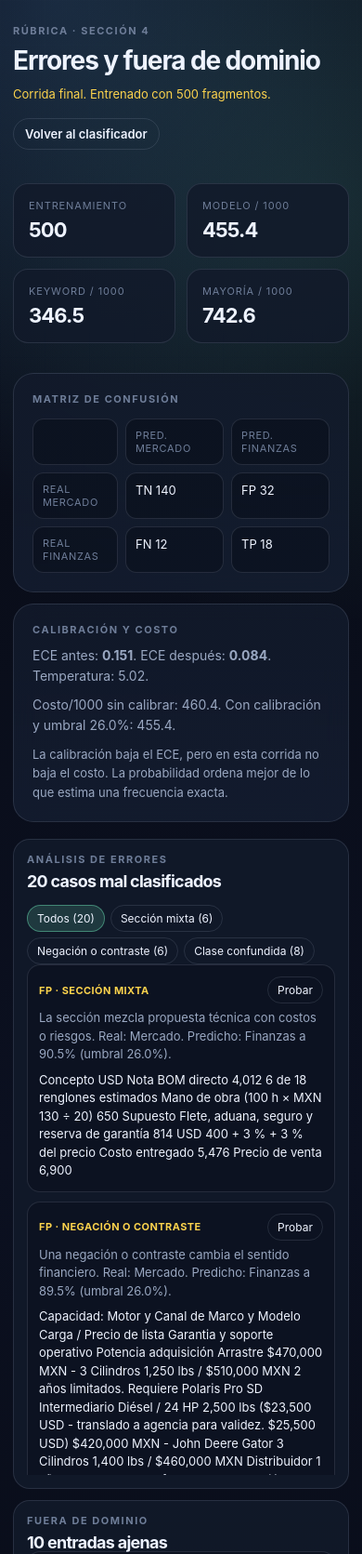
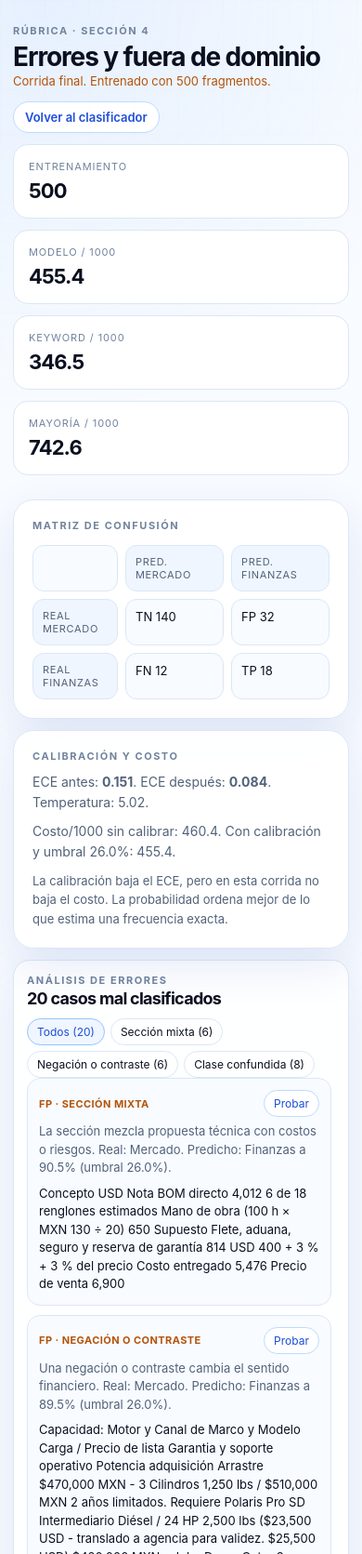
Before and after one commit to najjibguerra-alt/najjibguerra-alt.github.io, a plain HTML site: page evaluacion.html in a window 390 px wide. Shown: the top 1671 px of the page at 93% size. Drawn offline with Linux system fonts and the light colour scheme.

Commit message:
Rediseño visual PWA: tema blanco, paleta azul y transiciones

```diff
--- a/evaluacion.html
+++ b/evaluacion.html
@@ -3,9 +3,9 @@
   <head>
     <meta charset="utf-8" />
     <meta name="viewport" content="width=device-width, initial-scale=1, viewport-fit=cover" />
-    <meta name="theme-color" content="#0b1020" />
-    <title>Análisis · Triaje financiero</title>
-    <link rel="stylesheet" href="./style.css?v=12" />
+    <meta name="theme-color" content="#ffffff" />
+    <title>Análisis · SAE - Business Case</title>
+    <link rel="stylesheet" href="./style.css" />
   </head>
   <body class="analysis-body">
     <div class="analysis-shell">
--- a/style.css
+++ b/style.css
@@ -1,21 +1,21 @@
 :root {
-  color-scheme: dark;
-  --bg: #080b14;
-  --bg-2: #0d1322;
-  --panel: rgba(18, 26, 43, 0.86);
-  --panel-2: rgba(22, 32, 52, 0.72);
-  --border: rgba(148, 163, 184, 0.18);
-  --border-strong: rgba(148, 163, 184, 0.32);
-  --text: #eef3ff;
-  --muted: #9aa8c2;
-  --faint: #6f7e99;
-  --accent: #6ee7b7;
+  color-scheme: light;
+  --bg: #ffffff;
+  --bg-2: #f4f8ff;
+  --panel: #ffffff;
+  --panel-2: #f8fbff;
+  --border: #dbe7f5;
+  --border-strong: #b9cde6;
+  --text: #0b1020;
+  --muted: #52627a;
+  --faint: #71839d;
+  --accent: #2563eb;
   --accent-2: #60a5fa;
-  --finance: #6ee7b7;
-  --market: #93c5fd;
-  --danger: #fca5a5;
-  --warning: #fcd34d;
-  --shadow: 0 24px 80px rgba(0, 0, 0, 0.35);
+  --finance: #047857;
+  --market: #2563eb;
+  --danger: #dc2626;
+  --warning: #b45309;
+  --shadow: 0 18px 50px rgba(30, 64, 175, 0.11);
   --radius: 22px;
   --font: ui-sans-serif, -apple-system, BlinkMacSystemFont, "Segoe UI", Roboto, Helvetica, Arial, sans-serif;
 }
@@ -35,9 +35,9 @@ body {
   color: var(--text);
   font-family: var(--font);
   background:
-    radial-gradient(circle at 15% 0%, rgba(96, 165, 250, 0.18), transparent 34rem),
-    radial-gradient(circle at 88% 10%, rgba(110, 231, 183, 0.12), transparent 28rem),
-    linear-gradient(180deg, #080b14 0%, #0b1020 55%, #080b14 100%);
+    radial-gradient(circle at 10% 0%, rgba(96, 165, 250, 0.12), transparent 32rem),
+    radial-gradient(circle at 92% 12%, rgba(219, 234, 254, 0.72), transparent 28rem),
+    linear-gradient(180deg, #ffffff 0%, #f8fbff 58%, #ffffff 100%);
   -webkit-font-smoothing: antialiased;
 }
 
@@ -46,9 +46,9 @@ body::before {
   position: fixed;
   inset: 0;
   pointer-events: none;
-  opacity: 0.18;
-  background-image: linear-gradient(rgba(148, 163, 184, 0.08) 1px, transparent 1px),
-    linear-gradient(90deg, rgba(148, 163, 184, 0.08) 1px, transparent 1px);
+  opacity: 0.24;
+  background-image: linear-gradient(rgba(37, 99, 235, 0.045) 1px, transparent 1px),
+    linear-gradient(90deg, rgba(37, 99, 235, 0.045) 1px, transparent 1px);
   background-size: 48px 48px;
   mask-image: linear-gradient(to bottom, black, transparent 78%);
 }
@@ -610,42 +610,32 @@ button {
 }
 
 .analysis-body {
-  min-height: 100vh;
-  overflow-x: hidden;
-  overflow-y: auto;
+  height: 100vh;
+  overflow: hidden;
 }
 
 .analysis-shell {
+  height: 100vh;
   width: min(1280px, calc(100% - 28px));
   margin: 0 auto;
-  padding: 26px 0 34px;
+  padding: 16px 0 14px;
   display: flex;
   flex-direction: column;
-  gap: 18px;
+  gap: 12px;
+  min-height: 0;
 }
 
 .analysis-top,
 .pane-head {
   display: flex;
   justify-content: space-between;
-  gap: 12px 20px;
+  gap: 12px;
   align-items: flex-start;
-  flex-wrap: wrap;
-}
-
-.analysis-top {
-  padding-bottom: 8px;
-  margin-bottom: 4px;
-}
-
-.analysis-top .ghost {
-  flex-shrink: 0;
-  white-space: nowrap;
 }
 
 .analysis-top h1,
 .pane-head h2 {
-  margin: 8px 0 0;
+  margin: 4px 0 0;
   font-size: 28px;
   letter-spacing: -0.04em;
 }
@@ -661,10 +651,11 @@ button {
 }
 
 .analysis-panes {
+  flex: 1;
+  min-height: 0;
   display: grid;
   grid-template-columns: 1.25fr 0.75fr;
   gap: 12px;
-  align-items: start;
 }
 
 .pane {
@@ -905,40 +896,32 @@ button {
 }
 
 @media (max-width: 860px) {
-  .analysis-meta,
-  .analysis-panes {
-    grid-template-columns: 1fr;
+  .analysis-body {
+    height: auto;
+    overflow: auto;
   }
 
+  .analysis-shell {
+    height: auto;
+  }
+
+  .analysis-meta,
+  .analysis-panes,
   .analysis-top,
   .pane-head {
+    grid-template-columns: 1fr;
     flex-direction: column;
-    align-items: flex-start;
-    gap: 16px;
-  }
-
-  .analysis-top {
-    margin-bottom: 10px;
-  }
-
-  .eval-note {
-    max-width: 100%;
-    margin-top: 10px;
   }
 
   .pane-scroll {
-    max-height: 65vh;
-    padding-right: 0;
+    max-height: 70vh;
   }
 
   .workspace,
   .details,
+  .kpi-grid,
   .eval-grid {
     grid-template-columns: 1fr;
-  }
-
-  .kpi-grid {
-    grid-template-columns: repeat(2, minmax(0, 1fr));
   }
 
   .eval-head {
@@ -986,3 +969,233 @@ button {
     font-size: 19px;
   }
 }
+
+/* Visual refresh: white/blue product interface, without changing app behavior. */
+.brand-mark {
+  color: #ffffff;
+  background: linear-gradient(135deg, #1d4ed8, #60a5fa);
+  box-shadow: 0 10px 26px rgba(37, 99, 235, 0.2);
+}
+
+.status,
+.pill,
+.ghost,
+.chip,
+.counter-list li,
+.input-card textarea,
+.filters button {
+  background: rgba(255, 255, 255, 0.9);
+  border-color: var(--border);
+  color: var(--text);
+}
+
+.status[data-kind="ready"] {
+  color: #047857;
+  background: #ecfdf5;
+  border-color: #a7f3d0;
+}
+
+.status[data-kind="loading"] {
+  color: #1d4ed8;
+  background: #eff6ff;
+  border-color: #bfdbfe;
+}
+
+.status[data-kind="error"] {
+  color: #b91c1c;
+  background: #fef2f2;
+  border-color: #fecaca;
+}
+
+.card,
+.mini-card,
+.pane {
+  background: rgba(255, 255, 255, 0.92);
+  border-color: var(--border);
+  box-shadow: var(--shadow);
+}
+
+.input-card,
+.counter-card,
+.result-card {
+  transition: transform 220ms ease, box-shadow 220ms ease, border-color 220ms ease;
+}
+
+.input-card:hover,
+.counter-card:hover,
+.result-card:hover,
+.mini-card:hover {
+  transform: translateY(-2px);
+  border-color: #bfdbfe;
+  box-shadow: 0 22px 55px rgba(30, 64, 175, 0.15);
+}
+
+textarea:focus,
+button:focus-visible,
+a:focus-visible {
+  outline: 3px solid rgba(96, 165, 250, 0.35);
+  outline-offset: 3px;
+}
+
+textarea {
+  background: #ffffff;
+  color: var(--text);
+  box-shadow: inset 0 1px 2px rgba(30, 64, 175, 0.04);
+  transition: border-color 180ms ease, box-shadow 180ms ease;
+}
+
+textarea:focus {
+  border-color: #60a5fa;
+  box-shadow: 0 0 0 4px rgba(96, 165, 250, 0.14);
+}
+
+.primary {
+  background: linear-gradient(135deg, #1d4ed8, #2563eb 55%, #60a5fa);
+  color: #ffffff;
+  box-shadow: 0 10px 24px rgba(37, 99, 235, 0.22);
+  transition: transform 180ms ease, box-shadow 180ms ease, filter 180ms ease;
+}
+
+.primary:hover:not(:disabled) {
+  filter: brightness(1.04);
+  transform: translateY(-1px);
+  box-shadow: 0 14px 28px rgba(37, 99, 235, 0.28);
+}
+
+.primary:active:not(:disabled),
+.pill:active,
+.ghost:active,
+.chip:active,
+.filters button:active {
+  transform: translateY(1px) scale(0.98);
+}
+
+.pill:hover,
+.ghost:hover,
+.chip:hover,
+.filters button:hover {
+  border-color: #93c5fd;
+  background: #eff6ff;
+  color: #1d4ed8;
+}
+
+.counter-total strong {
+  color: #1d4ed8;
+}
+
+.counter-list li {
+  background: #f8fbff;
+}
+
+.matrix div {
+  background: #f8fbff;
+  border-color: #dbe7f5;
+  color: var(--text);
+}
+
+.matrix .mh {
+  background: #eff6ff;
+  color: #52627a;
+}
+
+.error-item,
+.ood-item {
+  background: #f8fbff;
+  border-color: #dbe7f5;
+}
+
+.filters button[aria-pressed="true"] {
+  color: #1d4ed8;
+  background: #eff6ff;
+  border-color: #93c5fd;
+}
+
+.pane-scroll button.load,
+.error-list button.load {
+  color: #1d4ed8;
+  background: #ffffff;
+  border-color: #bfdbfe;
+}
+
+.balance-bar {
+  background: #dbeafe;
+}
+
+.balance-bar span {
+  background: linear-gradient(90deg, #2563eb, #60a5fa);
+}
+
+.result-card #result {
+  animation: result-enter 360ms cubic-bezier(0.2, 0.8, 0.2, 1);
+}
+
+.gauge-track {
+  background: #dbeafe;
+}
+
+.gauge-fill {
+  background: linear-gradient(90deg, #2563eb, #60a5fa);
+  transition: width 520ms cubic-bezier(0.2, 0.8, 0.2, 1);
+}
+
+.badge,
+.tag {
+  transition: background-color 180ms ease, color 180ms ease, transform 180ms ease;
+}
+
+.badge[data-kind="finance"] {
+  color: #047857;
+  background: #ecfdf5;
+  border-color: #a7f3d0;
+}
+
+.badge[data-kind="market"] {
+  color: #1d4ed8;
+  background: #eff6ff;
+  border-color: #bfdbfe;
+}
+
+.badge[data-kind="reject"] {
+  color: #b91c1c;
+  background: #fef2f2;
+  border-color: #fecaca;
+}
+
+.analysis-body {
+  background:
+    radial-gradient(circle at 12% 0%, rgba(96, 165, 250, 0.12), transparent 28rem),
+    #f8fbff;
+}
+
+.analysis-shell {
+  padding-top: calc(26px + env(safe-area-inset-top));
+}
+
+.analysis-body .ghost {
+  background: #ffffff;
+  color: #1d4ed8;
+  border-color: #bfdbfe;
+  transition: background 180ms ease, transform 180ms ease;
+}
+
+.analysis-body .ghost:hover {
+  background: #eff6ff;
+}
+
+.analysis-panes .pane-scroll {
+  scrollbar-color: #93c5fd transparent;
+}
+
+@keyframes result-enter {
+  from { opacity: 0; transform: translateY(10px); }
+  to { opacity: 1; transform: translateY(0); }
+}
+
+@media (prefers-reduced-motion: reduce) {
+  *, *::before, *::after {
+    animation-duration: 0.01ms !important;
+    animation-iteration-count: 1 !important;
+    scroll-behavior: auto !important;
+    transition-duration: 0.01ms !important;
+  }
+}
--- a/sw.js
+++ b/sw.js
@@ -1,4 +1,4 @@
-const CACHE_NAME = "practica1-pwa-v15";
+const CACHE_NAME = "practica1-pwa-v16";
 const APP_SHELL = [
   "./",
   "./index.html",
```
Also changed, not shown: index.html (+6 -6 lines), manifest.webmanifest.
